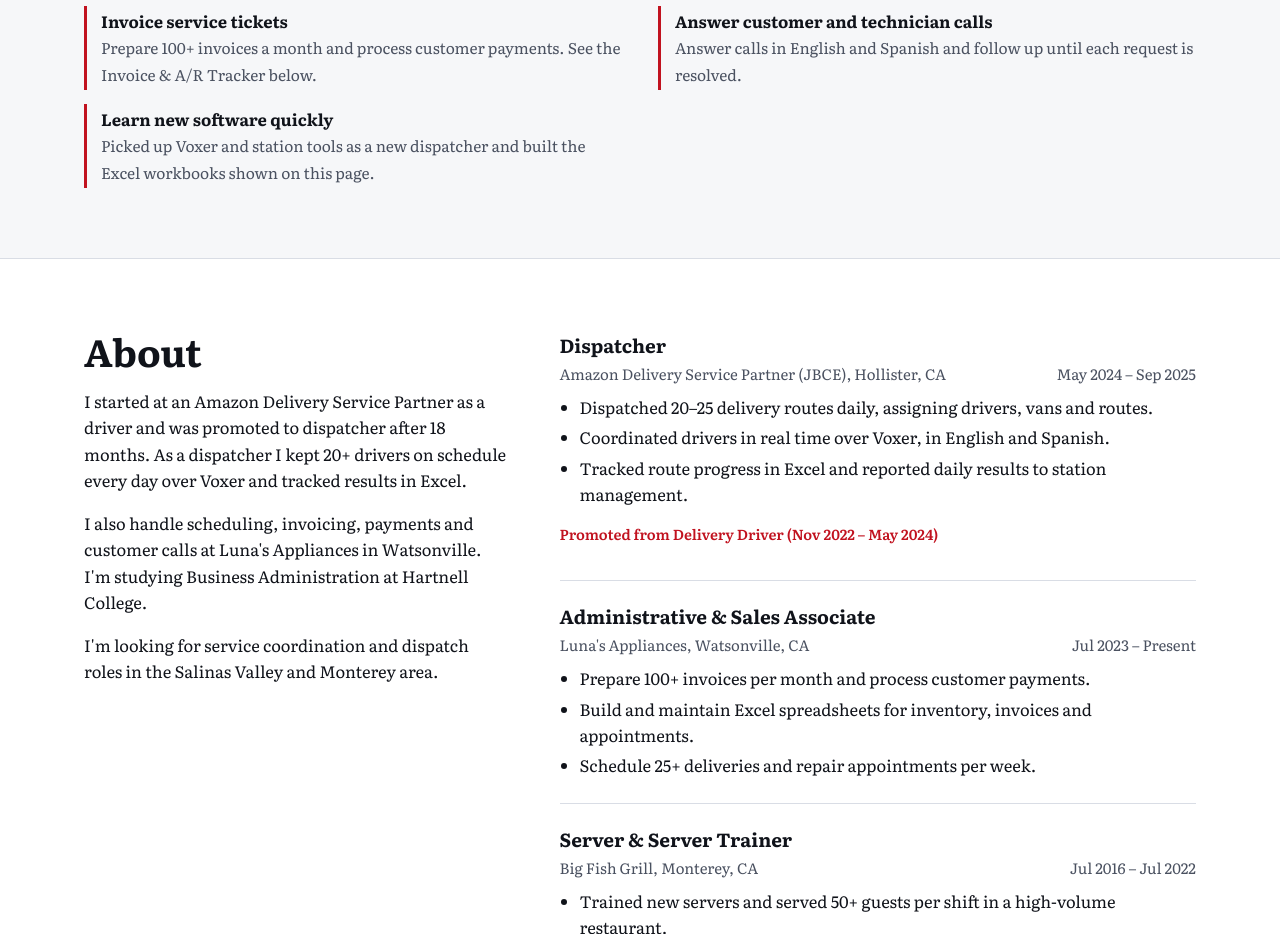
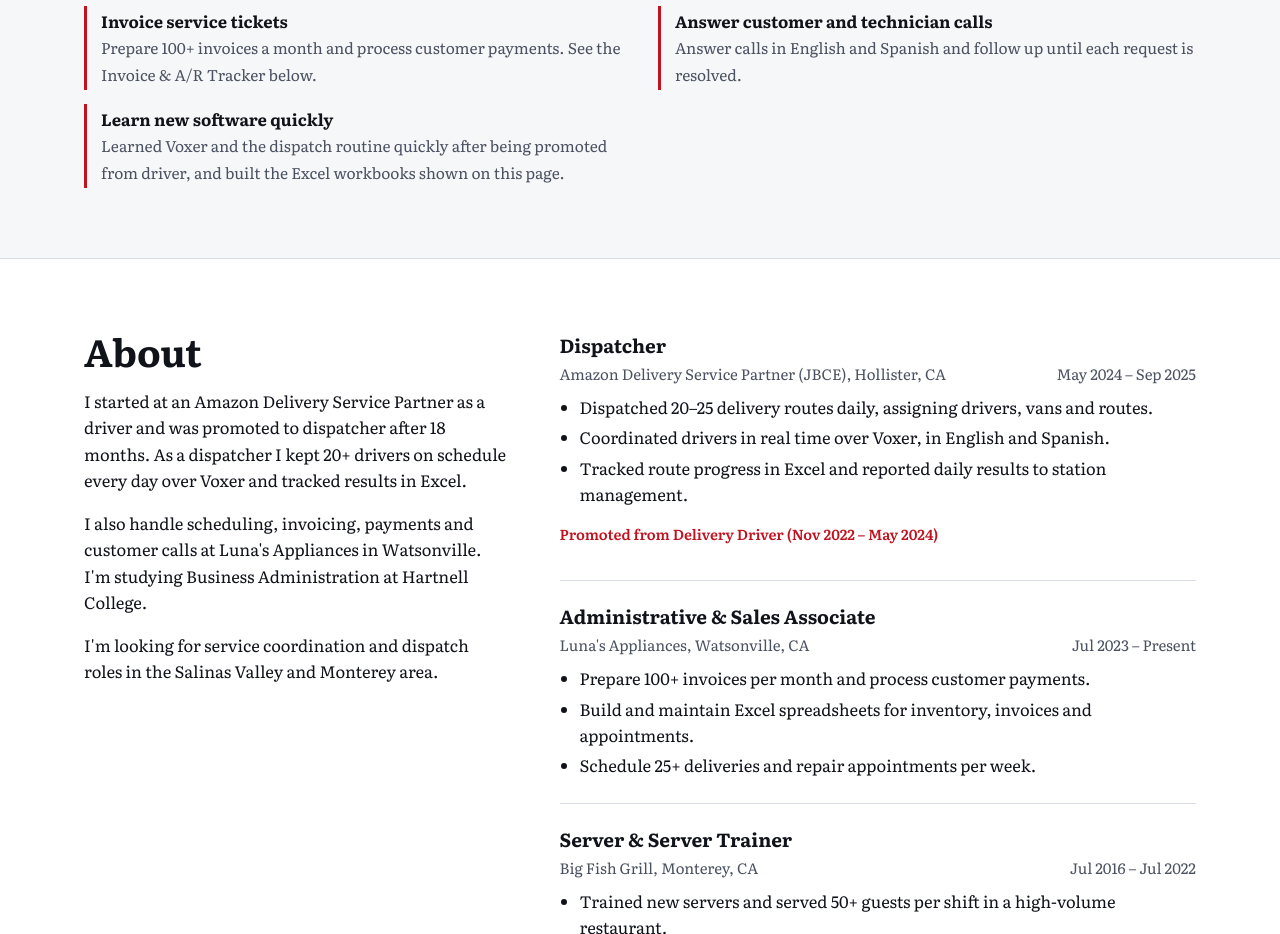
Before and after one commit to IvanCornejo-97/CornejoIvan.github.io, a plain HTML site: page r/service-coordinator/index.html in a window 1280 px wide. Shown: the part 1000-1934 px from the top of the page. Drawn offline with Linux system fonts and the light colour scheme.

Commit message:
Update role page

```diff
--- a/r/service-coordinator/index.html
+++ b/r/service-coordinator/index.html
@@ -161,7 +161,7 @@ footer{padding:24px 0 40px;font-size:14px;color:var(--muted)}
         <li><b>Maintain the customer database</b><span>Build and maintain Excel spreadsheets for appointments, invoices, payments and inventory.</span></li>
         <li><b>Invoice service tickets</b><span>Prepare 100+ invoices a month and process customer payments. See the Invoice &amp; A/R Tracker below.</span></li>
         <li><b>Answer customer and technician calls</b><span>Answer calls in English and Spanish and follow up until each request is resolved.</span></li>
-        <li><b>Learn new software quickly</b><span>Picked up Voxer and station tools as a new dispatcher and built the Excel workbooks shown on this page.</span></li>
+        <li><b>Learn new software quickly</b><span>Learned Voxer and the dispatch routine quickly after being promoted from driver, and built the Excel workbooks shown on this page.</span></li>
     </ul>
   </div>
 </section>
```
